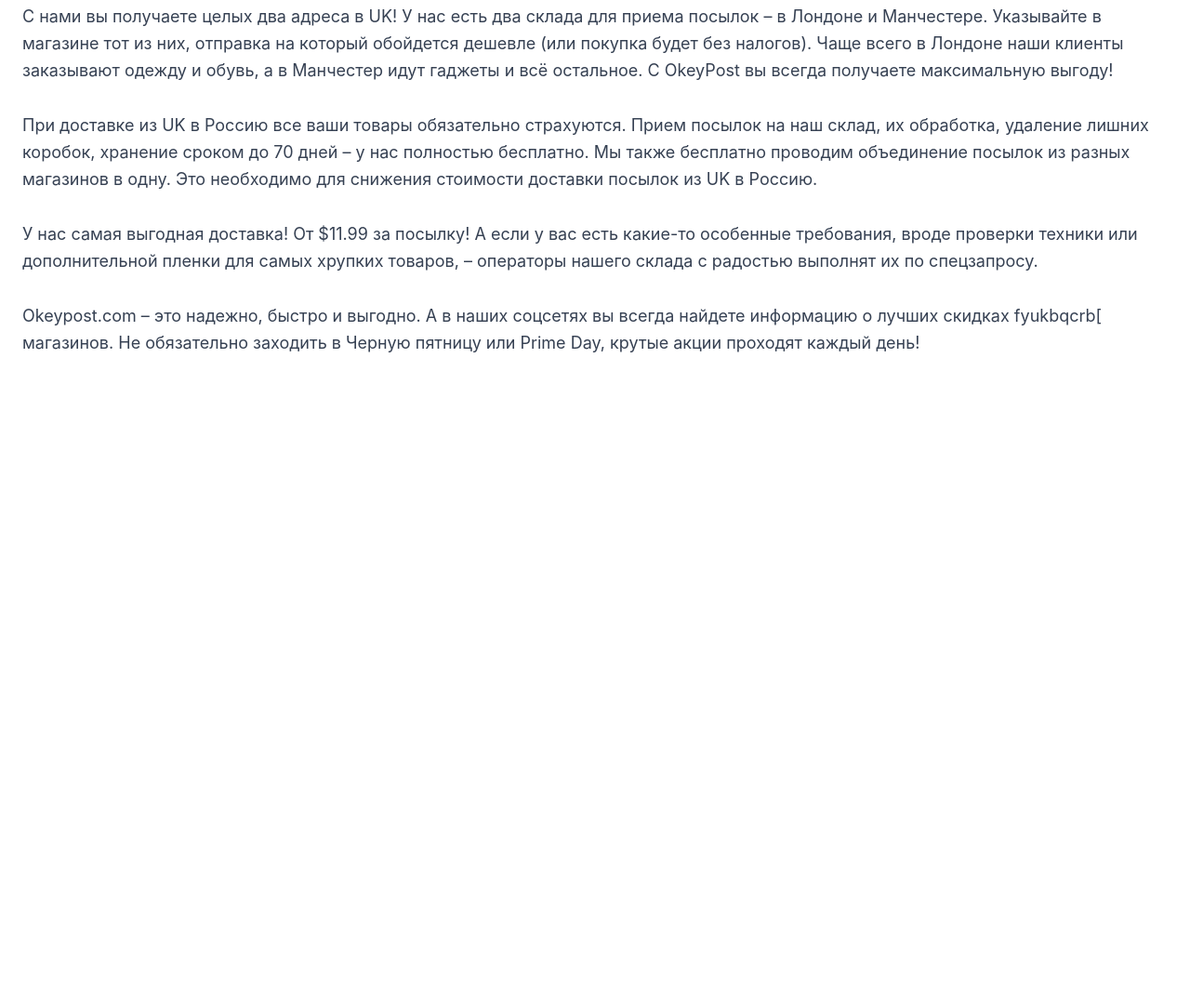
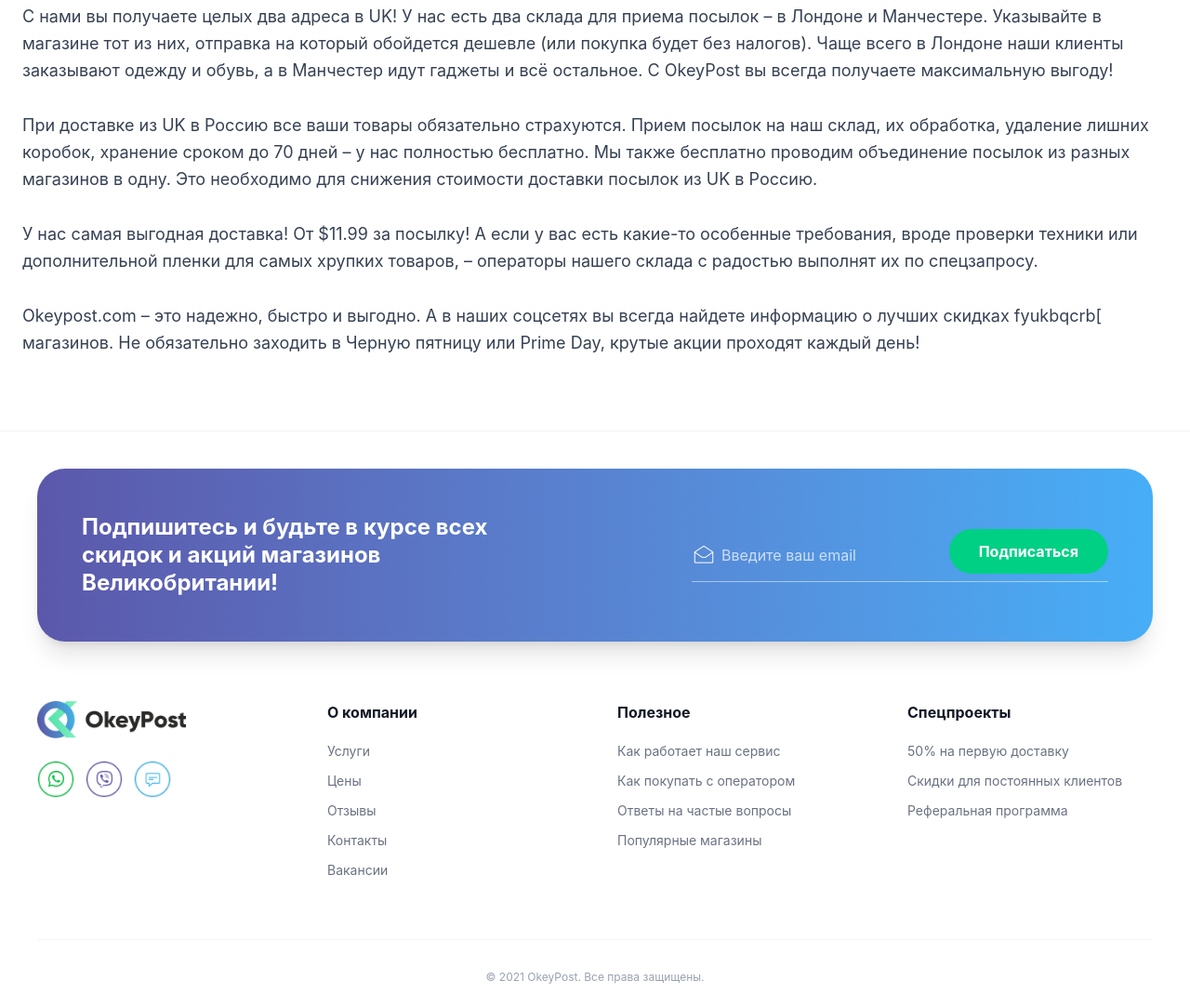
Before and after one commit to dilovar6666/dzweek3.5, a website: page index.html in a window 1280 px wide. Shown: the part 7487-8570 px from the top of the page at 93% size. Before the commit the page ends 7950 px from the top, so only its background shows below. Drawn offline with nearby package versions, Linux system fonts and the light colour scheme; files that its build step writes are made by us from their sources.

Commit message:
add section8

```diff
--- a/index.html
+++ b/index.html
@@ -625,6 +625,81 @@
             каждый день!
          </p>
    </section>
+
+
+   <footer class="bg-white pt-10 pb-6 px-6 font-sans border-t border-gray-100">
+      <div class="max-w-[1200px] mx-auto">
+
+         <div
+            class="bg-gradient-to-r from-[#5b58ab] to-[#46aef7] rounded-[30px] p-8 md:p-12 flex flex-col lg:flex-row items-center justify-between gap-8 mb-16 shadow-xl">
+            <h3 class="text-white text-xl md:text-2xl font-bold max-w-md leading-tight text-center lg:text-left">
+               Подпишитесь и будьте в курсе всех скидок и акций магазинов Великобритании!
+            </h3>
+
+            <div
+               class="flex w-full max-w-md bg-transparent border-b border-white/50 focus-within:border-white transition-colors relative">
+               <span class="absolute left-0 top-1/2 -translate-y-1/2 text-white/70"><img src="./forimg/EnvelopeSimpleOpen.png"></span>
+               <input type="email" placeholder="Введите ваш email"
+                  class="w-full bg-transparent py-4 pl-8 pr-4 text-white placeholder:text-white/70 outline-none">
+               <button
+                  class="bg-[#00d084] text-white font-bold py-3 px-8 rounded-full transition-all ml-4 mb-2">
+                  Подписаться
+               </button>
+            </div>
+         </div>
+
+         <div class="grid grid-cols-1 sm:grid-cols-2 lg:grid-cols-4 gap-12 mb-16">
+            <div class="space-y-6">
+               <div class="flex items-center gap-2">
+                  <img src="./forimg/Лого.png" alt="" class="w-40 h-10">
+                  <span class="text-2xl font-bold text-[#121926]"></span>
+               </div>
+               <div class="flex gap-3">
+                  <p href="#"
+                     class="w-10 h-10 rounded-full border border-gray-200 flex items-center justify-center"><img src="./forimg/Ватсап.png"></p>
+                  <p href="#"
+                     class="w-10 h-10 rounded-full border border-gray-200 flex items-center justify-center"><img src="./forimg/Вайбер.png"></p>
+                  <p href="#"
+                     class="w-10 h-10 rounded-full border border-gray-200 flex items-center justify-center"><img src="./forimg/Чат.png"></p>
+               </div>
+            </div>
+
+            <div>
+               <h4 class="font-bold text-[#121926] mb-5">О компании</h4>
+               <ul class="space-y-3 text-sm text-gray-500">
+                  <li><p>Услуги</p></li>
+                  <li><p>Цены</p></li>
+                  <li><p>Отзывы</p></li>
+                  <li><p>Контакты</p></li>
+                  <li><p>Вакансии</p></li>
+               </ul>
+            </div>
+
+            <div>
+               <h4 class="font-bold text-[#121926] mb-5">Полезное</h4>
+               <ul class="space-y-3 text-sm text-gray-500">
+                  <li><p>Как работает наш сервис</p></li>
+                  <li><p>Как покупать с оператором</p></li>
+                  <li><p>Ответы на частые вопросы</p></li>
+                  <li><p>Популярные магазины</p></li>
+               </ul>
+            </div>
+
+            <div>
+               <h4 class="font-bold text-[#121926] mb-5">Спецпроекты</h4>
+               <ul class="space-y-3 text-sm text-gray-500">
+                  <li><p>50% на первую доставку</p></li>
+                  <li><p>Скидки для постоянных клиентов</p></li>
+                  <li><p>Реферальная программа</p></li>
+               </ul>
+            </div>
+         </div>
+
+         <div class="border-t border-gray-100 pt-8 text-center">
+            <p class="text-xs text-gray-400">© 2021 OkeyPost. Все права защищены.</p>
+         </div>
+      </div>
+   </footer>
 </body>
 
 </html>
```
Also changed, not shown: forimg/EnvelopeSimpleOpen.png (added), forimg/Вайбер.png (added), forimg/Ватсап.png (added), forimg/Чат.png (added).
